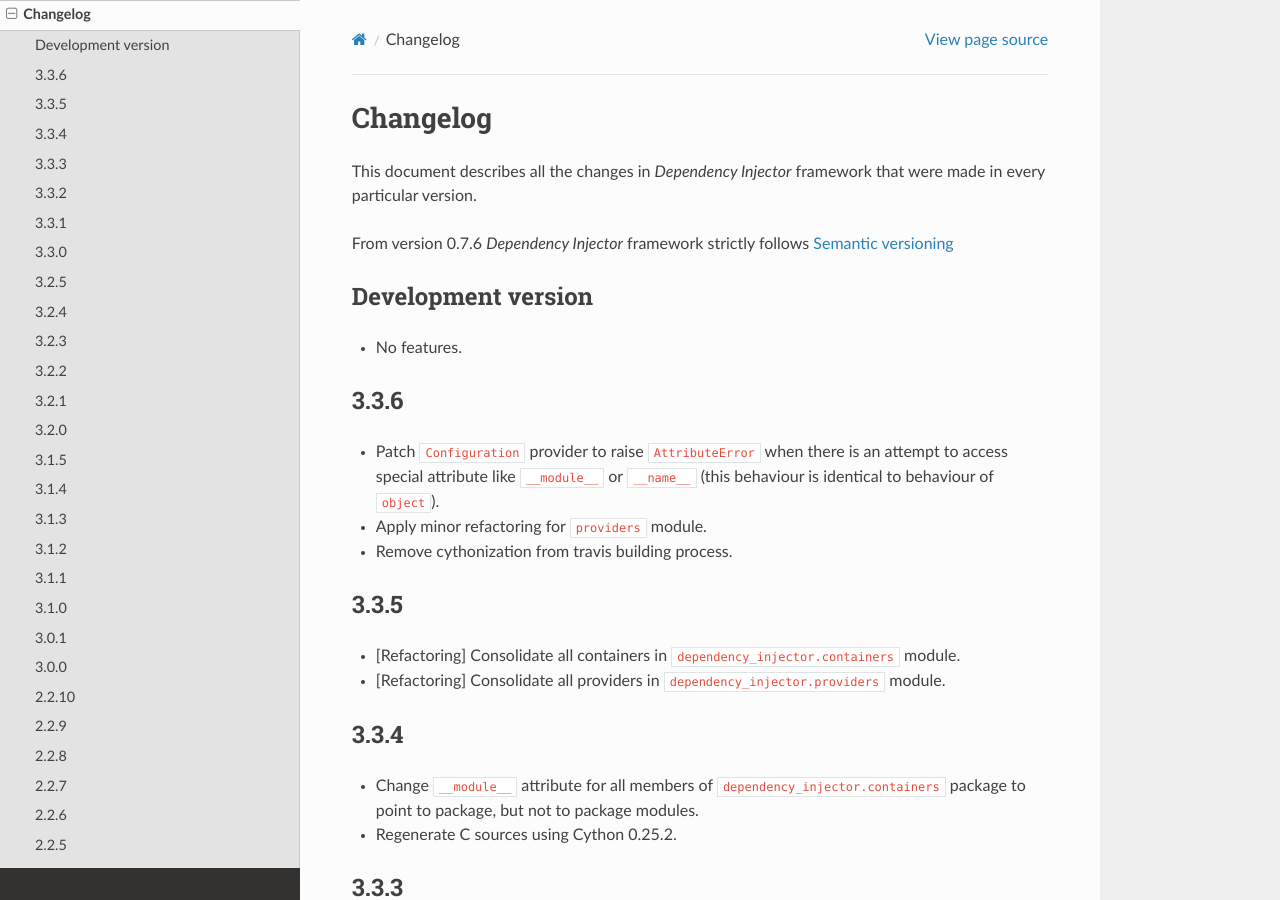
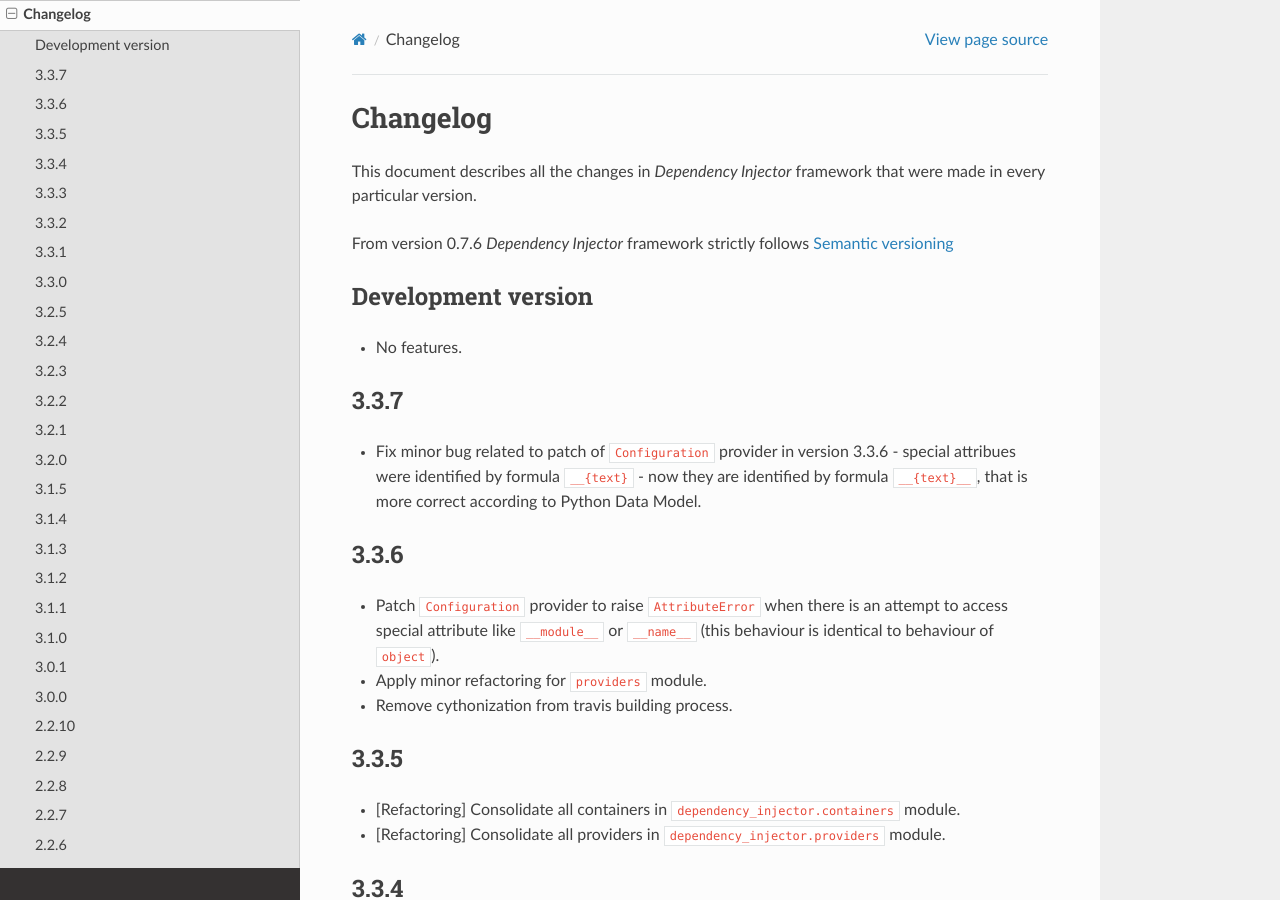
Before and after one commit to ets-labs/python-dependency-injector, a Sphinx documentation site: the page built from docs/main/changelog.rst, in a window 1280 px wide and 900 px high. Built offline with Sphinx 7.4.7 and the Read the Docs theme 2.0.0, drawn with Linux system fonts in a browser that asks for light colours.

Commit message:
Increase version to 3.3.7

```diff
--- a/docs/main/changelog.rst
+++ b/docs/main/changelog.rst
@@ -10,6 +10,13 @@
 Development version
 -------------------
 - No features.
+
+3.3.7
+-----
+- Fix minor bug related to patch of ``Configuration`` provider in version
+  3.3.6 - special attribues were identified by formula ``__{text}`` - now
+  they are identified by formula ``__{text}__``, that is more correct
+  according to Python Data Model.
 
 3.3.6
 -----
--- a/src/dependency_injector/__init__.py
+++ b/src/dependency_injector/__init__.py
@@ -1,6 +1,6 @@
 """Dependency injector top-level package."""
 
-__version__ = '3.3.6'
+__version__ = '3.3.7'
 """Version number that follows semantic versioning.
 
 :type: str
```
